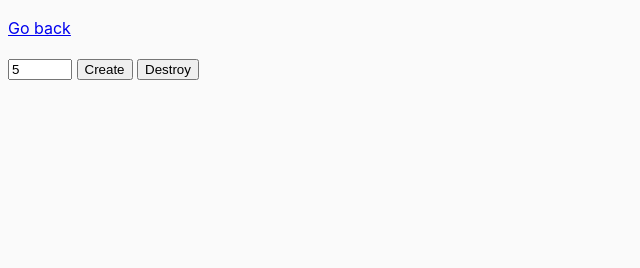
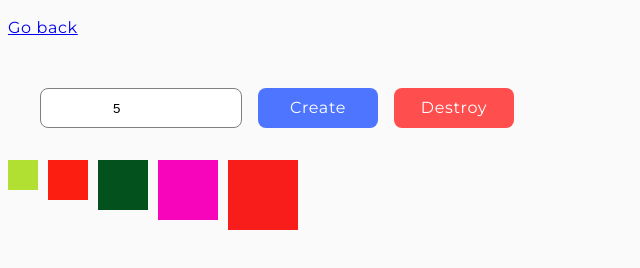
Before and after one commit to omnimrt/goit-js-hw-07, a plain HTML site: page src/task-06.html in a window 1280 px wide. Both pictures are taken after typing "5" into the empty fields and a click on the button "Create". Shown: the whole page, without its empty margins (0-640 px from the left). Drawn offline with Linux system fonts and the light colour scheme.

Commit message:
task-06 finished

```diff
--- /dev/null
+++ b/src/css/task-06.css
@@ -0,0 +1,59 @@
+body {
+  color: #2e2f42;
+  font-family: Montserrat;
+  font-size: 16px;
+  font-style: normal;
+  font-weight: 400;
+  line-height: 1.5; /* 150% */
+  letter-spacing: 0.04em;
+}
+
+input {
+  display: flex;
+  padding: 8px 72px;
+  flex-direction: column;
+  justify-content: center;
+  align-items: center;
+  border-radius: 8px;
+  border: 1px solid #808080;
+}
+
+button {
+  font-family: Montserrat;
+  font-size: 16px;
+  font-style: normal;
+  font-weight: 500;
+  line-height: 1.5; /* 150% */
+  letter-spacing: 0.04em;
+  padding: 8px 16px;
+  border-radius: 8px;
+  color: #fff;
+  border: none;
+  cursor: pointer;
+  width: 120px;
+}
+
+#controls {
+  display: flex;
+  gap: 16px;
+  padding: 32px;
+}
+
+#controls [data-create] {
+  background-color: #4e75ff;
+}
+#controls [data-destroy] {
+  background-color: #ff4e4e;
+}
+
+#boxes {
+  display: flex;
+  flex-wrap: wrap;
+  gap: 10px;
+}
+
+.box {
+  width: 30px;
+  height: 30px;
+  background-color: red; /* Initial background color */
+}
--- a/src/js/task-06.js
+++ b/src/js/task-06.js
@@ -3,3 +3,37 @@ function getRandomHexColor() {
     .toString(16)
     .padStart(6, 0)}`;
 }
+
+const userInput = document.querySelector("input");
+const createButton = document.querySelector("[data-create]");
+const destroyButton = document.querySelector("[data-destroy]");
+const boxesDiv = document.querySelector("#boxes");
+
+createButton.addEventListener("click", () => {
+  const amount = Number(userInput.value);
+  if (amount >= 1 && amount <= 100) {
+    createBoxes(amount);
+  }
+});
+
+destroyButton.addEventListener("click", destroyBoxes);
+
+function createBoxes(amount) {
+  boxesDiv.innerHTML = "";
+
+  let size = 30;
+  for (let i = 0; i < amount; i++) {
+    const box = document.createElement("div");
+    box.classList.add("box");
+    box.style.width = `${size}px`;
+    box.style.height = `${size}px`;
+    box.style.backgroundColor = getRandomHexColor();
+    boxesDiv.appendChild(box);
+
+    size += 10;
+  }
+}
+
+function destroyBoxes() {
+  boxesDiv.innerHTML = "";
+}
--- a/src/task-06.html
+++ b/src/task-06.html
@@ -6,6 +6,11 @@
     <meta name="viewport" content="width=device-width, initial-scale=1.0" />
     <title>Task 6</title>
     <link rel="stylesheet" href="css/common.css" />
+    <link rel="stylesheet" href="css/task-06.css" />
+    <link
+      href="https://fonts.googleapis.com/css2?family=DM+Sans:ital,opsz,wght@0,9..40,400;0,9..40,500;0,9..40,700;1,9..40,500&family=Montserrat:wght@400;600&family=Raleway:wght@700&family=Roboto:wght@400;500;700&display=swap"
+      rel="stylesheet"
+    />
   </head>
   <body>
     <p><a href="index.html">Go back</a></p>
```
